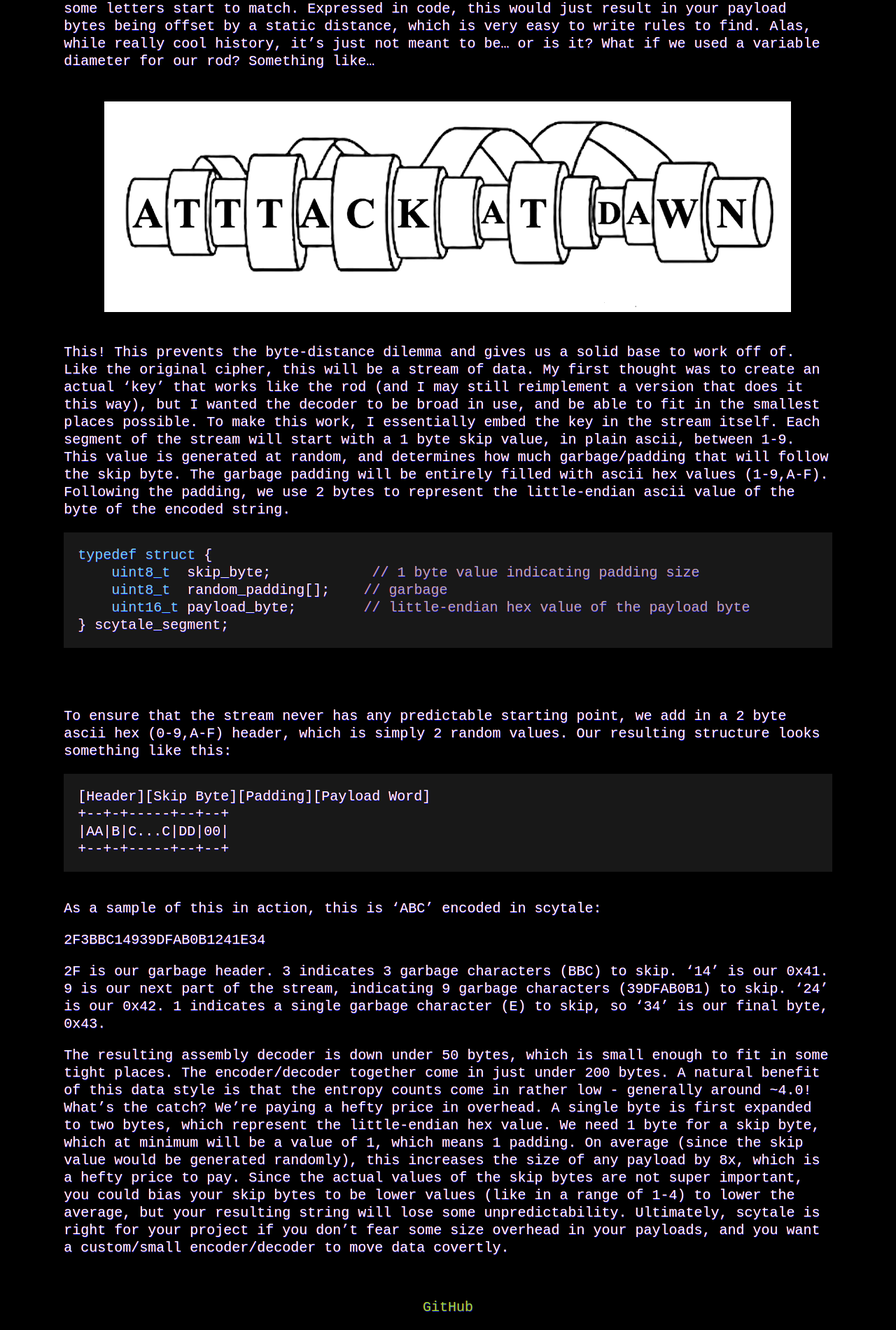
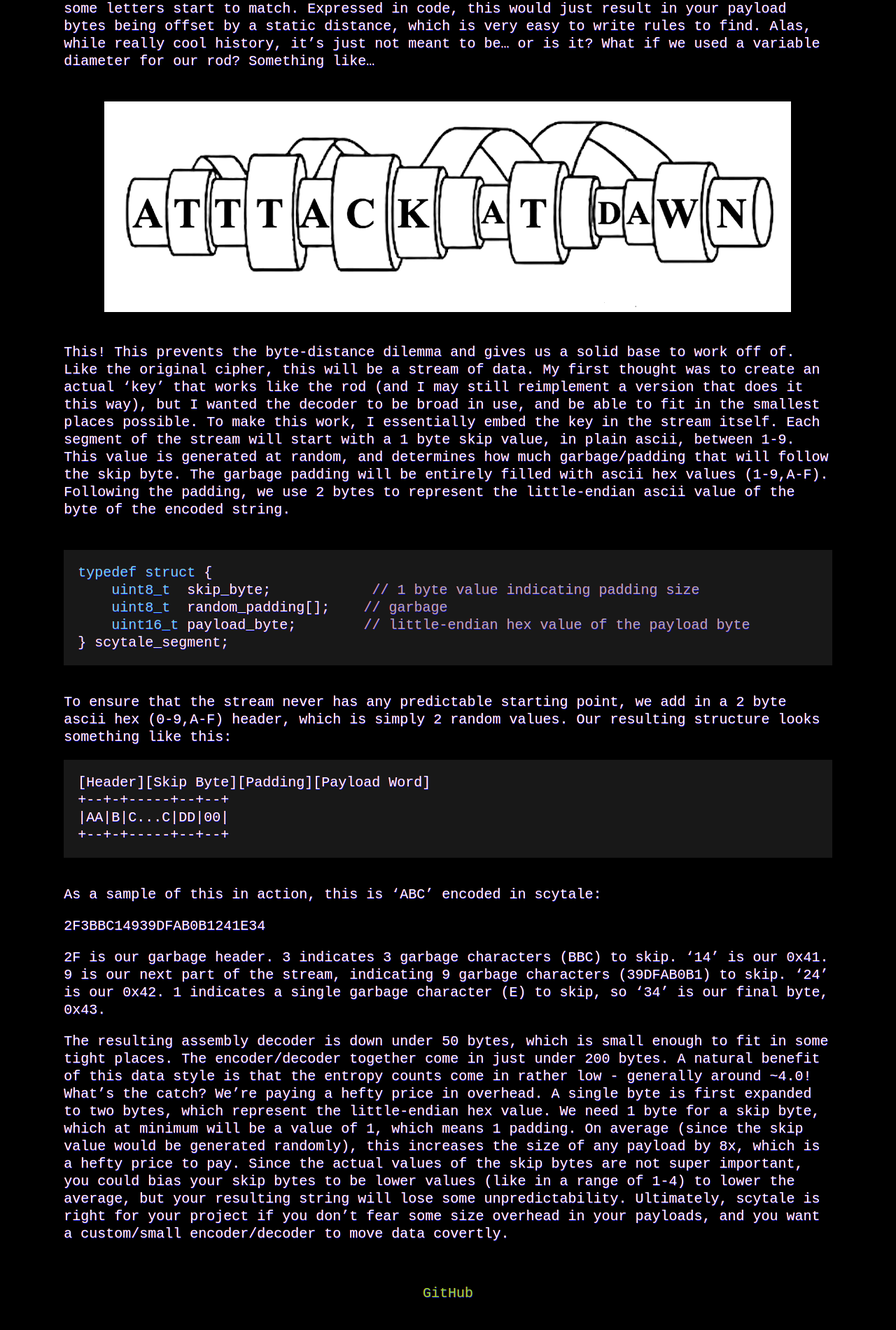
Before and after one commit to absolute-rat/absolute-rat.github.io, a Jekyll site: the page built from _posts/2026-4-23-blog.md, in a window 1280 px wide. Shown: the part 1427-3328 px from the top of the page at 70% size. Built offline with Jekyll 4.4.1, drawn with Linux system fonts in a browser that asks for light colours.

Commit message:
Update 2026-4-23-blog.md

````diff
--- a/_posts/2026-4-23-blog.md
+++ b/_posts/2026-4-23-blog.md
@@ -18,7 +18,7 @@ A leather strip was wrapped around a rod of a specific diameter, and then a mess
 <br>
 
 This! This prevents the byte-distance dilemma and gives us a solid base to work off of. Like the original cipher, this will be a stream of data. My first thought was to create an actual 'key' that works like the rod (and I may still reimplement a version that does it this way), but I wanted the decoder to be broad in use, and be able to fit in the smallest places possible. To make this work, I essentially embed the key in the stream itself. Each segment of the stream will start with a 1 byte skip value, in plain ascii, between 1-9. This value is generated at random, and determines how much garbage/padding that will follow the skip byte. The garbage padding will be entirely filled with ascii hex values (1-9,A-F). Following the padding, we use 2 bytes to represent the little-endian ascii value of the byte of the encoded string.
-<br>
+<br><br>
 
 ```c
 typedef struct {
@@ -27,7 +27,6 @@ typedef struct {
     uint16_t payload_byte;        // little-endian hex value of the payload byte
 } scytale_segment;
 ```
-<br>
 
 To ensure that the stream never has any predictable starting point, we add in a 2 byte ascii hex (0-9,A-F) header, which is simply 2 random values. Our resulting structure looks something like this:
 ```
````
